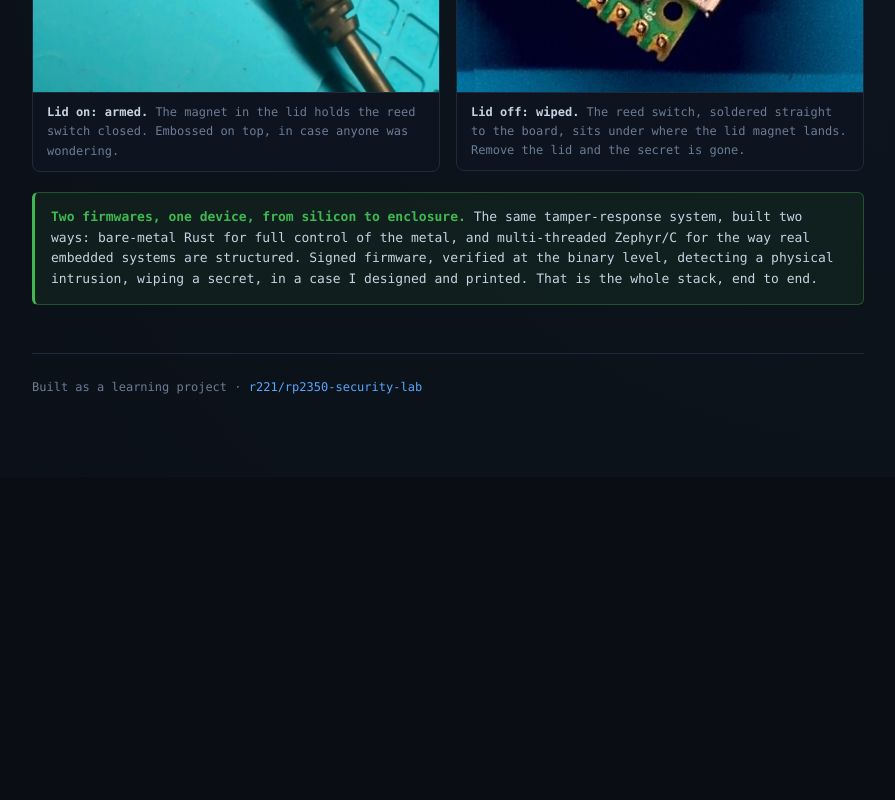
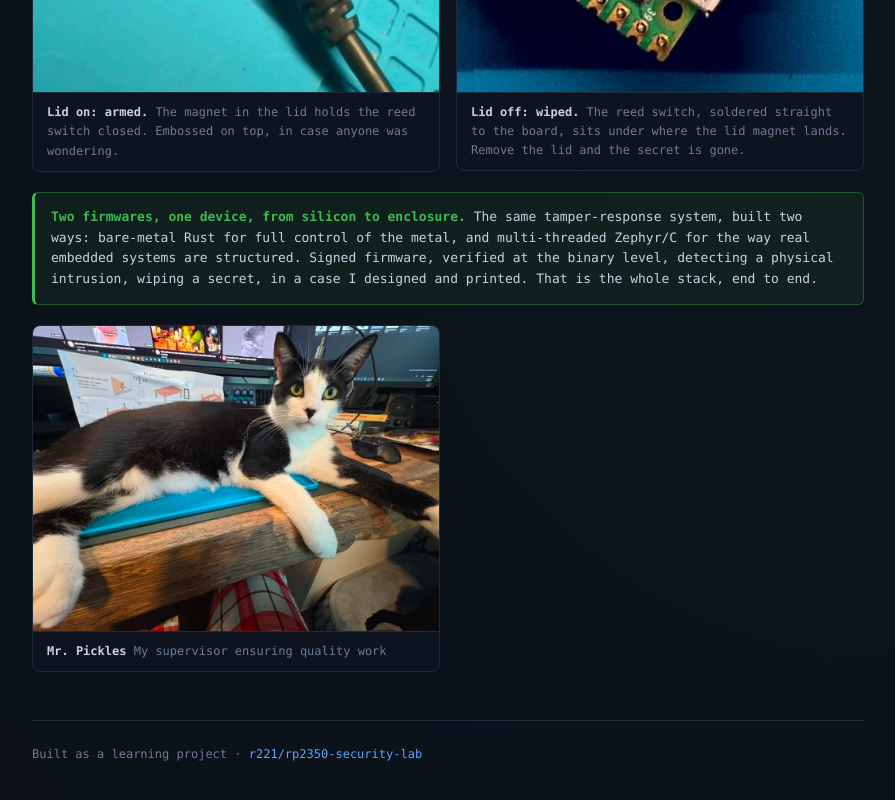
Before and after one commit to R221/rp2350-security-lab, a plain HTML site: page index.html in a window 1280 px wide. Shown: the part 5883-6683 px from the top of the page, without its empty margins (192-1087 px from the left). Before the commit the page ends 6360 px from the top, so only its background shows below. Drawn offline with Linux system fonts and the light colour scheme.

Commit message:
Add mr. pickles to the page :)

```diff
--- a/index.html
+++ b/index.html
@@ -424,7 +424,16 @@
   <div style="background:rgba(63,185,80,0.08); border:1px solid rgba(63,185,80,0.35); border-left:3px solid #3fb950; border-radius:6px; padding:14px 16px; font-size:13px; color:#c6d3e2; margin:20px 0;">
     <b style="color:#3fb950;">Two firmwares, one device, from silicon to enclosure.</b> The same tamper-response system, built two ways: bare-metal Rust for full control of the metal, and multi-threaded Zephyr/C for the way real embedded systems are structured. Signed firmware, verified at the binary level, detecting a physical intrusion, wiping a secret, in a case I designed and printed. That is the whole stack, end to end.
   </div>
+
+  <div style="display:grid; grid-template-columns:1fr 1fr; gap:16px; align-items:start; margin-top:20px;">
+    <div style="border:1px solid #1e2a3a; border-radius:8px; overflow:hidden; background:#0d1420;">
+      <img src="mr-pickles.jpg" alt="mr. pickles" style="display:block; width:100%; height:auto;">
+      <div style="padding:10px 14px; font-size:12px; color:#6b7d94; border-top:1px solid #1e2a3a;"><b style="color:#c6d3e2;">Mr. Pickles</b> My supervisor ensuring quality work</div>
+    </div>
+
 </div>
+
+
 
   <footer>
     Built as a learning project · <a href="https://github.com/r221/rp2350-security-lab" target="_blank" rel="noopener">r221/rp2350-security-lab</a><br>
```
Also changed, not shown: mr-pickles.jpg (added).
